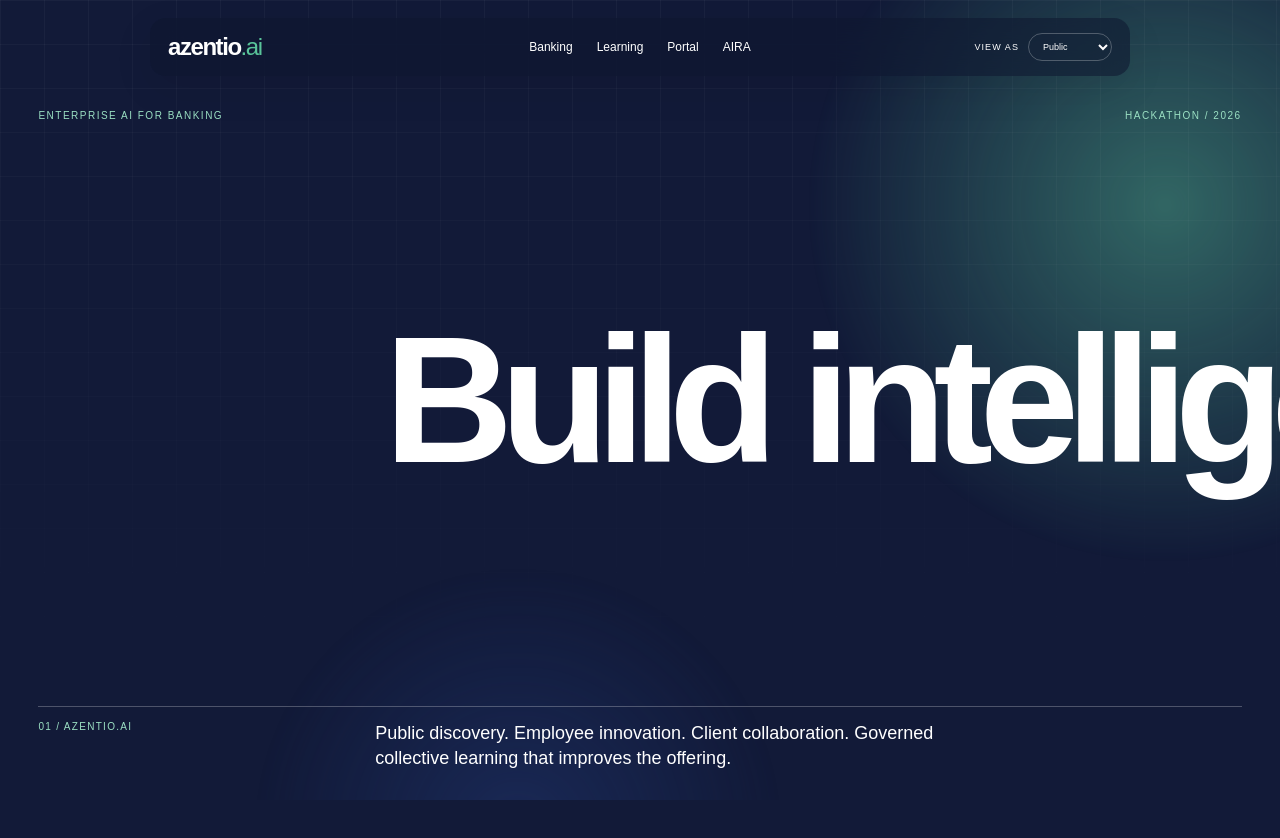
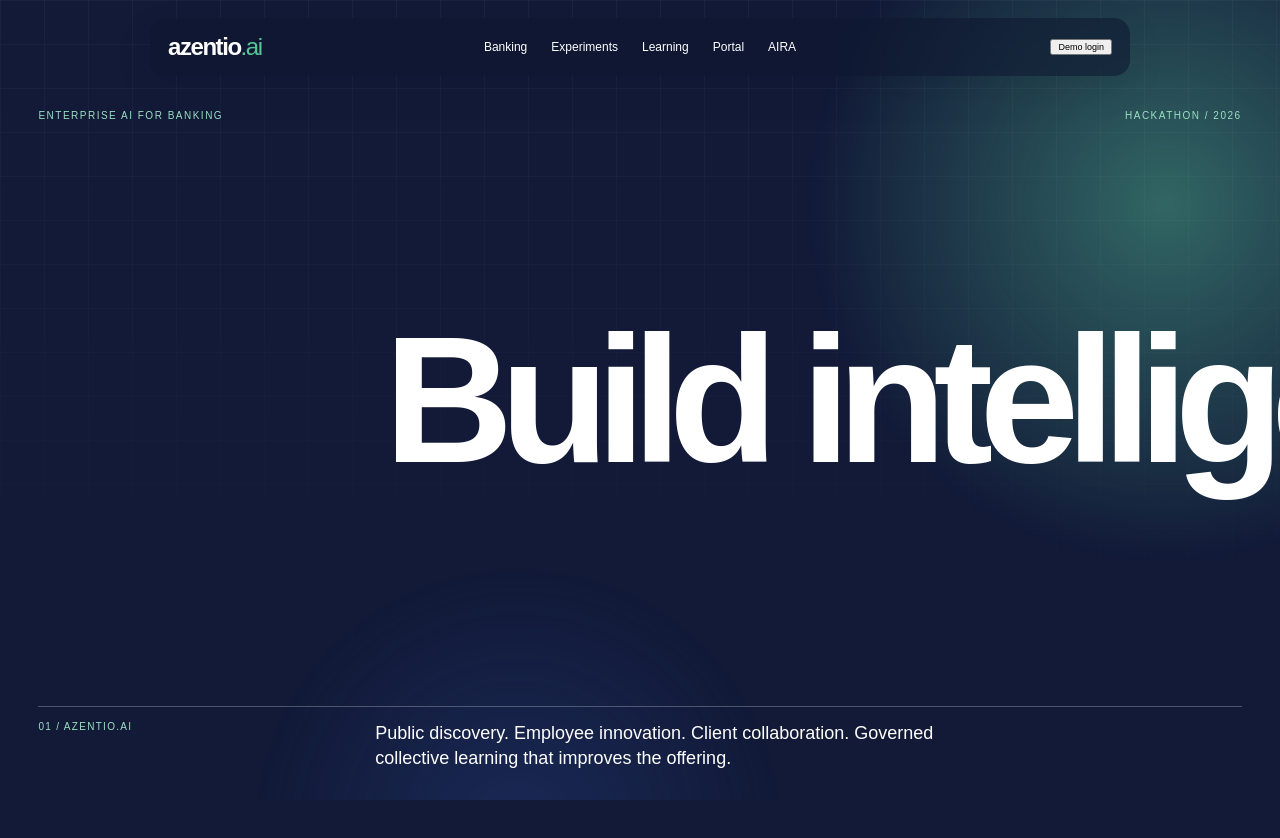
Before and after one commit to tejas-gk/fraud-investigator, a Next.js app in the folder web/: page / in a window 1280 px wide. Shown: the top 838 px of the page. Built offline with nearby package versions, Linux system fonts and the light colour scheme.

Commit message:
Add unified-next-app inspired archive sections and dummy portal login

```diff
--- a/web/app/page.tsx
+++ b/web/app/page.tsx
@@ -1,6 +1,6 @@
 "use client";
 
-import { useEffect, useMemo, useRef, useState } from "react";
+import { useDeferredValue, useEffect, useMemo, useRef, useState } from "react";
 import gsap from "gsap";
 import ScrollTrigger from "gsap/ScrollTrigger";
 import Lenis from "lenis";
@@ -8,6 +8,7 @@ import Lenis from "lenis";
 gsap.registerPlugin(ScrollTrigger);
 
 type Role = "Public" | "Employee" | "Client" | "Moderator";
+type DemoUser = { email:string; password:string; role:Role; org:string; name:string; workspace:string };
 
 const offerings = [
   { n:"01", title:"Core banking", short:"One connected foundation.", body:"Conventional and Islamic banking foundations designed for modern financial institutions." },
@@ -24,6 +25,21 @@ const learning = [
   ["Onboarding hand-offs", "Digital banking", "Clear progress states reduce friction when identity checks move into human review."],
 ];
 
+const demoUsers:DemoUser[] = [
+  { email:"employee@azentio.demo", password:"demo123", role:"Employee", org:"Azentio", name:"Aanya Mehta", workspace:"Banking AI Lab" },
+  { email:"client@northstar.demo", password:"demo123", role:"Client", org:"Northstar Bank", name:"Daniel Wong", workspace:"Northstar Bank · Sandbox" },
+  { email:"moderator@azentio.demo", password:"demo123", role:"Moderator", org:"Azentio", name:"Mira Rao", workspace:"Learning Moderation" },
+];
+
+const archiveItems = [
+  { order:1, title:"AMLOCK Investigation Copilot", kind:"Risk & Compliance", status:"Under review", desc:"Evidence-first case summaries for synthetic transaction monitoring alerts." },
+  { order:2, title:"Financial Analysis Intelligence", kind:"Lending", status:"In progress", desc:"Seasonality-aware SME analysis using synthetic financial statements." },
+  { order:3, title:"Digital Onboarding Assistant", kind:"Digital Banking", status:"Proposed", desc:"Transparent guided onboarding with clear validation and human escalation." },
+  { order:4, title:"Connected-Entity Explorer", kind:"Fraud Graph", status:"Ready", desc:"Visualise shared devices, IPs and beneficiaries across synthetic accounts." },
+  { order:5, title:"AIRA Evidence Synthesis", kind:"Collective Learning", status:"Ready", desc:"Summarise approved shared contributions with evidence links and uncertainty." },
+  { order:6, title:"Policy Guardrail Simulator", kind:"Governance", status:"Ready", desc:"Demonstrate prompt-injection defence, redaction and policy decisions." },
+];
+
 export default function Home() {
   const root = useRef<HTMLElement>(null);
   const [role, setRole] = useState<Role>("Public");
@@ -31,7 +47,16 @@ export default function Home() {
   const [draft, setDraft] = useState("");
   const [visibility, setVisibility] = useState("Private to me");
   const [saved, setSaved] = useState(false);
+  const [query, setQuery] = useState("");
+  const deferredQuery = useDeferredValue(query.trim().toLowerCase());
+  const filtered = archiveItems.filter(x => `${x.title} ${x.kind} ${x.status}`.toLowerCase().includes(deferredQuery));
   const selected = useMemo(() => offerings[active], [active]);
+  const [loginOpen, setLoginOpen] = useState(false);
+  const [email, setEmail] = useState("client@northstar.demo");
+  const [password, setPassword] = useState("demo123");
+  const [user, setUser] = useState<DemoUser|null>(null);
+  const [authError, setAuthError] = useState("");
+  const [workspaceTab, setWorkspaceTab] = useState("Overview");
 
   useEffect(() => {
     const lenis = new Lenis({ lerp: .09, wheelMultiplier: .8, smoothWheel: true });
@@ -55,12 +80,19 @@ export default function Home() {
     return () => ctx.revert();
   }, []);
 
+  const login = () => {
+    const found = demoUsers.find(x => x.email === email.trim().toLowerCase() && x.password === password);
+    if (!found) { setAuthError("Invalid demo credentials."); return; }
+    setUser(found); setRole(found.role); setLoginOpen(false); setAuthError(""); setWorkspaceTab("Overview");
+    setTimeout(() => document.querySelector("#workspace")?.scrollIntoView({ behavior:"smooth" }), 50);
+  };
+
   return (
     <main ref={root} className="site">
       <header className="floating-header">
         <a className="logo" href="#top"><b>azentio</b><i>.ai</i></a>
-        <div className="menu-pill"><a href="#banking">Banking</a><a href="#learning">Learning</a><a href="#portal">Portal</a><a href="#aira">AIRA</a></div>
-        <div className="view-pill"><span>View as</span><select value={role} onChange={e=>setRole(e.target.value as Role)}>{["Public","Employee","Client","Moderator"].map(x=><option key={x}>{x}</option>)}</select></div>
+        <div className="menu-pill"><a href="#banking">Banking</a><a href="#experiments">Experiments</a><a href="#learning">Learning</a><a href="#portal">Portal</a><a href="#aira">AIRA</a></div>
+        <div className="view-pill">{user ? <button className="identity-button" onClick={()=>setLoginOpen(true)}>{user.name} · {user.role}</button> : <button className="identity-button" onClick={()=>setLoginOpen(true)}>Demo login</button>}</div>
       </header>
 
       <section id="top" className="hero-track">
@@ -91,15 +123,30 @@ export default function Home() {
         <div className="selected-service"><span>{selected.n} / SELECTED</span><h3>{selected.title}</h3><p>{selected.body}</p><div className="service-art"><i/><i/><i/><i/></div></div>
       </section>
 
+      <section id="experiments" className="archive section-pad">
+        <div className="archive-masthead" data-reveal>
+          <div className="archive-eyebrow"><span/> Interactive archive, 2026</div>
+          <h2>AI<br/><i>Experiments</i></h2>
+          <div className="archive-meta"><p>Internal experiments, client sandboxes and governed AI prototypes.</p><strong>{archiveItems.length}</strong><span>Experiments</span></div>
+        </div>
+        <div className="archive-tools"><label htmlFor="archive-search">Index / Search</label><input id="archive-search" value={query} onChange={e=>setQuery(e.target.value)} placeholder="Filter the archive"/><span>{filtered.length} results</span></div>
+        <div className="experiment-list">{filtered.map(x=><button key={x.title} className="experiment-row" onClick={()=>{ setRole("Employee"); setWorkspaceTab("Experiments"); document.querySelector("#workspace")?.scrollIntoView({behavior:"smooth"}); }}><span>{String(x.order).padStart(2,"0")}</span><div><h3>{x.title}</h3><p>{x.desc}</p></div><em>{x.kind}</em><b>{x.status}</b><i>↗</i></button>)}</div>
+      </section>
+
       <section id="learning" className="learning section-pad">
         <SectionHead title="Collective learning" lines={["Private first.", "Shared by choice."]}>Clients submit observations as private drafts. Only reviewed, appropriately de-identified contributions become shared learning for authorised participants.</SectionHead>
         <div className="learning-grid">{learning.map((x,i)=><article key={x[0]} data-reveal><div><span>0{i+1}</span><small>APPROVED / SYNTHETIC</small></div><h3>{x[0]}</h3><p>{x[2]}</p><footer>{x[1]} · 3+ organisations</footer></article>)}</div>
       </section>
 
       <section id="portal" className="portal section-pad">
-        <SectionHead title="The portal" lines={["Identity aware.", "Tenant aware."]}>The challenge calls for distinct public, employee and client experiences. This prototype lets judges move between them while the real backend remains intentionally mocked.</SectionHead>
+        <SectionHead title="The portal" lines={["Identity aware.", "Tenant aware."]}>The prototype mirrors the challenge&apos;s distinct public, employee, client and moderation experiences. Demo login changes the workspace, entitlements and visible actions.</SectionHead>
         <div className="portal-toolbar"><div><i/>DEMO IDENTITY</div>{(["Public","Employee","Client","Moderator"] as Role[]).map(x=><button className={role===x?"active":""} key={x} onClick={()=>setRole(x)}>{x}</button>)}</div>
         <RoleExperience role={role}/>
+      </section>
+
+      <section id="workspace" className="workspace section-pad">
+        <div className="workspace-top"><div><span>SECURE WORKSPACE / SYNTHETIC DEMO</span><h2>{user ? user.workspace : "Sign in to a demo workspace"}</h2><p>{user ? `${user.name} · ${user.org} · ${user.role}` : "Use one of the supplied fictional identities to preview server-side role and tenant concepts from the challenge."}</p></div><button onClick={()=>setLoginOpen(true)}>{user ? "Switch identity" : "Demo login"} ↗</button></div>
+        {user ? <Workspace user={user} tab={workspaceTab} setTab={setWorkspaceTab}/> : <div className="workspace-locked"><span>NO ACTIVE IDENTITY</span><h3>Client and employee content stays behind authentication.</h3><p>The production version would use provisioned employee identity or invitation-based client access. This hackathon version uses fictional credentials only.</p><button onClick={()=>setLoginOpen(true)}>Open demo login</button></div>}
       </section>
 
       <section className="capture section-pad">
@@ -112,6 +159,8 @@ export default function Home() {
       </section>
 
       <section className="finale"><div className="finale-grid">{["PUBLIC","EMPLOYEE","CLIENT","LEARNING","AIRA","GOVERNED","BANKING","AI","AZENTIO"].map((x,i)=><div key={x} className={i===8?"brand-cell":""}>{x}</div>)}</div><h2>Build intelligence.<br/><i>Create shared value.</i></h2><div className="finale-foot"><span>azentio.ai / Hackathon prototype</span><span>Dummy backend · Synthetic data</span></div></section>
+
+      {loginOpen && <div className="login-overlay" onMouseDown={e=>{if(e.target===e.currentTarget)setLoginOpen(false)}}><div className="login-card"><button className="login-close" onClick={()=>setLoginOpen(false)}>×</button><span>DEMO AUTHENTICATION</span><h2>Enter a workspace.</h2><p>Fictional accounts only. No production authentication or real customer data.</p><label>Email<input value={email} onChange={e=>setEmail(e.target.value)}/></label><label>Password<input type="password" value={password} onChange={e=>setPassword(e.target.value)}/></label>{authError&&<small className="auth-error">{authError}</small>}<button className="login-submit" onClick={login}>Sign in ↗</button><div className="demo-creds">{demoUsers.map(x=><button key={x.email} onClick={()=>{setEmail(x.email);setPassword(x.password)}}><b>{x.role}</b><span>{x.email}</span><em>demo123</em></button>)}</div></div></div>}
     </main>
   );
 }
@@ -128,3 +177,16 @@ function RoleExperience({role}:{role:Role}){
  const x=data[role];
  return <div className="role-experience"><div><span>{role.toUpperCase()} EXPERIENCE</span><h3>{x[0]}</h3><p>{x[1]}</p></div><div className="role-links">{x[2].map((y,i)=><div key={y}><span>0{i+1}</span><b>{y}</b><i>↗</i></div>)}</div></div>
 }
+
+function Workspace({user,tab,setTab}:{user:DemoUser;tab:string;setTab:(x:string)=>void}){
+ const tabs = user.role === "Employee" ? ["Overview","Experiments","Ideas","Knowledge"] : user.role === "Client" ? ["Overview","Sandboxes","Observations","Shared learning"] : ["Overview","Review queue","Audit","Withdrawals"];
+ return <div className="workspace-shell"><aside><div className="workspace-id"><span>ACTIVE IDENTITY</span><strong>{user.name}</strong><small>{user.org}</small></div>{tabs.map(x=><button key={x} className={tab===x?"active":""} onClick={()=>setTab(x)}>{x}<span>↗</span></button>)}</aside><div className="workspace-main"><div className="workspace-bar"><span>{tab.toUpperCase()}</span><span>{user.role} · {user.org}</span></div><WorkspaceContent user={user} tab={tab}/></div></div>
+}
+
+function WorkspaceContent({user,tab}:{user:DemoUser;tab:string}){
+ if(tab==="Experiments") return <div className="workspace-list">{archiveItems.slice(0,4).map(x=><div key={x.title}><span>{String(x.order).padStart(2,"0")}</span><h3>{x.title}</h3><em>{x.status}</em><i>↗</i></div>)}</div>;
+ if(tab==="Sandboxes") return <div className="workspace-list">{["Digital onboarding sandbox","Lending decision sandbox","AMLOCK investigation sandbox"].map((x,i)=><div key={x}><span>0{i+1}</span><h3>{x}</h3><em>Entitled</em><i>↗</i></div>)}</div>;
+ if(tab==="Observations") return <div className="workspace-list">{["Seasonal SME behaviour","Manual review hand-off friction"].map((x,i)=><div key={x}><span>0{i+1}</span><h3>{x}</h3><em>{i?"Organisation":"Private"}</em><i>↗</i></div>)}</div>;
+ if(tab==="Review queue") return <div className="workspace-list">{["Seasonal SME cash-flow treatment","Alert context for connected entities","Onboarding hand-off transparency"].map((x,i)=><div key={x}><span>0{i+1}</span><h3>{x}</h3><em>{i===0?"Ready":"Needs review"}</em><i>↗</i></div>)}</div>;
+ return <div className="workspace-dashboard"><article><span>ACTIVE WORKSPACE</span><strong>{user.workspace}</strong><p>Fictional tenant and synthetic data only.</p></article><article><span>ENTITLEMENTS</span><strong>{user.role==="Client"?"03":"06"}</strong><p>Experiences visible to this identity.</p></article><article><span>PENDING</span><strong>{user.role==="Moderator"?"03":"02"}</strong><p>Items requiring review or follow-up.</p></article><article className="wide"><span>RECENT ACTIVITY</span><h3>{user.role==="Client"?"A private observation was saved to Northstar Bank.":user.role==="Moderator"?"One shared contribution is ready for publication review.":"An AI experiment moved to under review."}</h3><footer>Synthetic demo event · Just now</footer></article></div>;
+}
```
